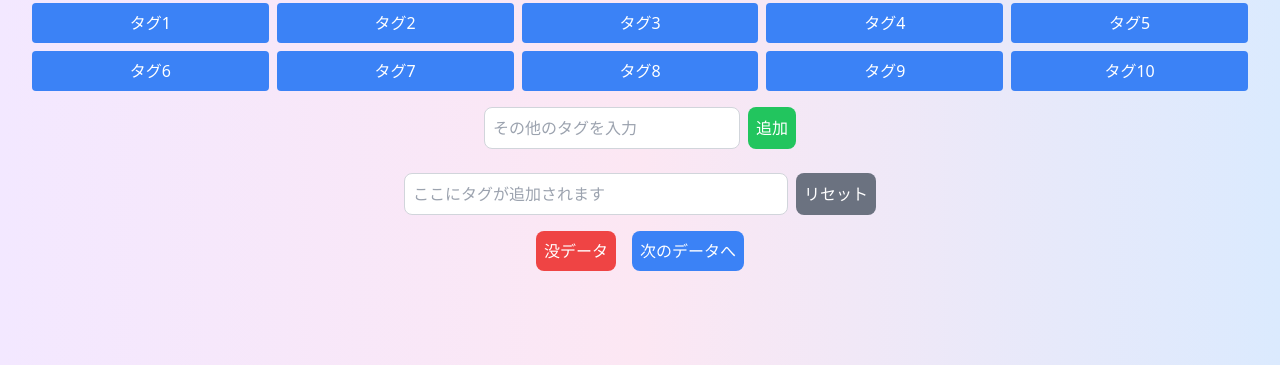
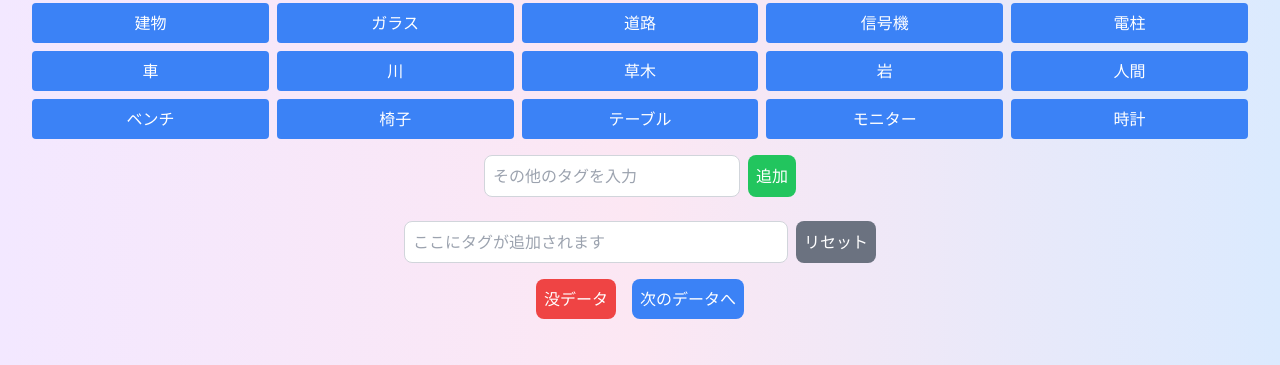
Before and after one commit to Yumekawa-chan/hsi-annotation, a Flask app: template templates/index.html in a window 1280 px wide. Shown: the part 435-800 px from the top of the page. Run offline with Flask 3, Linux system fonts and the light colour scheme; the template is opened without the code that fills it, so the values that code supplies are empty; parts of the project's set-up code (start-up, migrations or seed data) failed here and were passed over.

Commit message:
update: タグを追加

```diff
--- a/static/css/output.css
+++ b/static/css/output.css
@@ -621,6 +621,10 @@ video {
   display: flex;
 }
 
+.table {
+  display: table;
+}
+
 .grid {
   display: grid;
 }
@@ -732,10 +736,6 @@ video {
   --tw-gradient-to: #ec4899 var(--tw-gradient-to-position);
 }
 
-.to-blue-200 {
-  --tw-gradient-to: #bfdbfe var(--tw-gradient-to-position);
-}
-
 .bg-clip-text {
   -webkit-background-clip: text;
           background-clip: text;
@@ -770,11 +770,6 @@ video {
 .text-5xl {
   font-size: 3rem;
   line-height: 1;
-}
-
-.text-2xl {
-  font-size: 1.5rem;
-  line-height: 2rem;
 }
 
 .text-xl {
--- a/templates/index.html
+++ b/templates/index.html
@@ -23,25 +23,36 @@
         <div class="mb-4 text-center">
             <div class="grid grid-cols-5 gap-2">
                 <button class="tag-button bg-blue-500 text-white px-4 py-2 rounded hover:bg-blue-600 "
-                    data-tag="tag1">タグ1</button>
+                    data-tag="building">建物</button>
                 <button class="tag-button bg-blue-500 text-white px-4 py-2 rounded hover:bg-blue-600 "
-                    data-tag="tag2">タグ2</button>
+                    data-tag="glass">ガラス</button>
                 <button class="tag-button bg-blue-500 text-white px-4 py-2 rounded hover:bg-blue-600 "
-                    data-tag="tag3">タグ3</button>
+                    data-tag="road">道路</button>
                 <button class="tag-button bg-blue-500 text-white px-4 py-2 rounded hover:bg-blue-600 "
-                    data-tag="tag4">タグ4</button>
+                    data-tag="traffic-light">信号機</button>
                 <button class="tag-button bg-blue-500 text-white px-4 py-2 rounded hover:bg-blue-600 "
-                    data-tag="tag5">タグ5</button>
+                    data-tag="utility-pole">電柱</button>
                 <button class="tag-button bg-blue-500 text-white px-4 py-2 rounded hover:bg-blue-600 "
-                    data-tag="tag6">タグ6</button>
+                    data-tag="car">車</button>
                 <button class="tag-button bg-blue-500 text-white px-4 py-2 rounded hover:bg-blue-600 "
-                    data-tag="tag7">タグ7</button>
+                    data-tag="river">川</button>
                 <button class="tag-button bg-blue-500 text-white px-4 py-2 rounded hover:bg-blue-600 "
-                    data-tag="tag8">タグ8</button>
+                    data-tag="plant">草木</button>
                 <button class="tag-button bg-blue-500 text-white px-4 py-2 rounded hover:bg-blue-600 "
-                    data-tag="tag9">タグ9</button>
+                    data-tag="rock">岩</button>
                 <button class="tag-button bg-blue-500 text-white px-4 py-2 rounded hover:bg-blue-600 "
-                    data-tag="tag10">タグ10</button>
+                    data-tag="human">人間</button>
+                <button class="tag-button bg-blue-500 text-white px-4 py-2 rounded hover:bg-blue-600 "
+                    data-tag="bench">ベンチ</button>
+                <button class="tag-button bg-blue-500 text-white px-4 py-2 rounded hover:bg-blue-600 "
+                    data-tag="chair">椅子</button>
+                <button class="tag-button bg-blue-500 text-white px-4 py-2 rounded hover:bg-blue-600 "
+                    data-tag="table">テーブル</button>
+                <button class="tag-button bg-blue-500 text-white px-4 py-2 rounded hover:bg-blue-600 "
+                    data-tag="monitor">モニター</button>
+                <button class="tag-button bg-blue-500 text-white px-4 py-2 rounded hover:bg-blue-600 "
+                    data-tag="clock">時計</button>
+
             </div>
         </div>
 
@@ -72,12 +83,10 @@
         let currentIndex = 0;
         let tagsArray = [];
 
-        // ページ読み込み時に最初の画像を表示
         window.onload = function () {
             document.getElementById('image').src = `/static/images/${images[currentIndex]}`;
         };
 
-        // タグボタンをクリックしたときの処理
         document.querySelectorAll('.tag-button').forEach(button => {
             button.addEventListener('click', function () {
                 const tag = this.getAttribute('data-tag');
@@ -88,13 +97,12 @@
             });
         });
 
-        // その他のタグを追加するボタンの処理
         document.getElementById('add-other-tag-btn').addEventListener('click', function () {
             const otherTag = document.getElementById('other-tag-input').value.trim();
             const errorMessage = document.getElementById('error-message');
             errorMessage.textContent = '';
 
-            const englishOnlyRegex = /^[a-zA-Z]+$/; // アルファベットのみの正規表現
+            const englishOnlyRegex = /^[a-zA-Z]+$/;
 
             if (!englishOnlyRegex.test(otherTag)) {
                 errorMessage.textContent = 'その他のタグはアルファベットのみ使用できます。';
@@ -109,18 +117,15 @@
             }
         });
 
-        // リセットボタンの処理
         document.getElementById('reset-btn').addEventListener('click', function () {
             tagsArray = [];
             updateTagsInput();
         });
 
-        // タグリストを更新する処理
         function updateTagsInput() {
             document.getElementById('tags-input').value = tagsArray.join(', ');
         }
 
-        // 没データボタンの処理
         document.getElementById('reject-btn').addEventListener('click', function () {
             const confirmation = confirm('本当に没データですか？');
             if (confirmation) {
@@ -129,7 +134,6 @@
             }
         });
 
-        // 次のデータへボタンの処理
         document.getElementById('next-btn').addEventListener('click', function () {
             const errorMessage = document.getElementById('error-message');
             if (tagsArray.length === 0) {
@@ -139,11 +143,10 @@
             }
         });
 
-        // データを保存して次の画像に進む処理
         async function proceedToNext() {
             const currentImage = images[currentIndex];
             const errorMessage = document.getElementById('error-message');
-            errorMessage.textContent = ''; // エラーメッセージをクリア
+            errorMessage.textContent = '';
 
             const response = await fetch('/save_annotations', {
                 method: 'POST',
```
